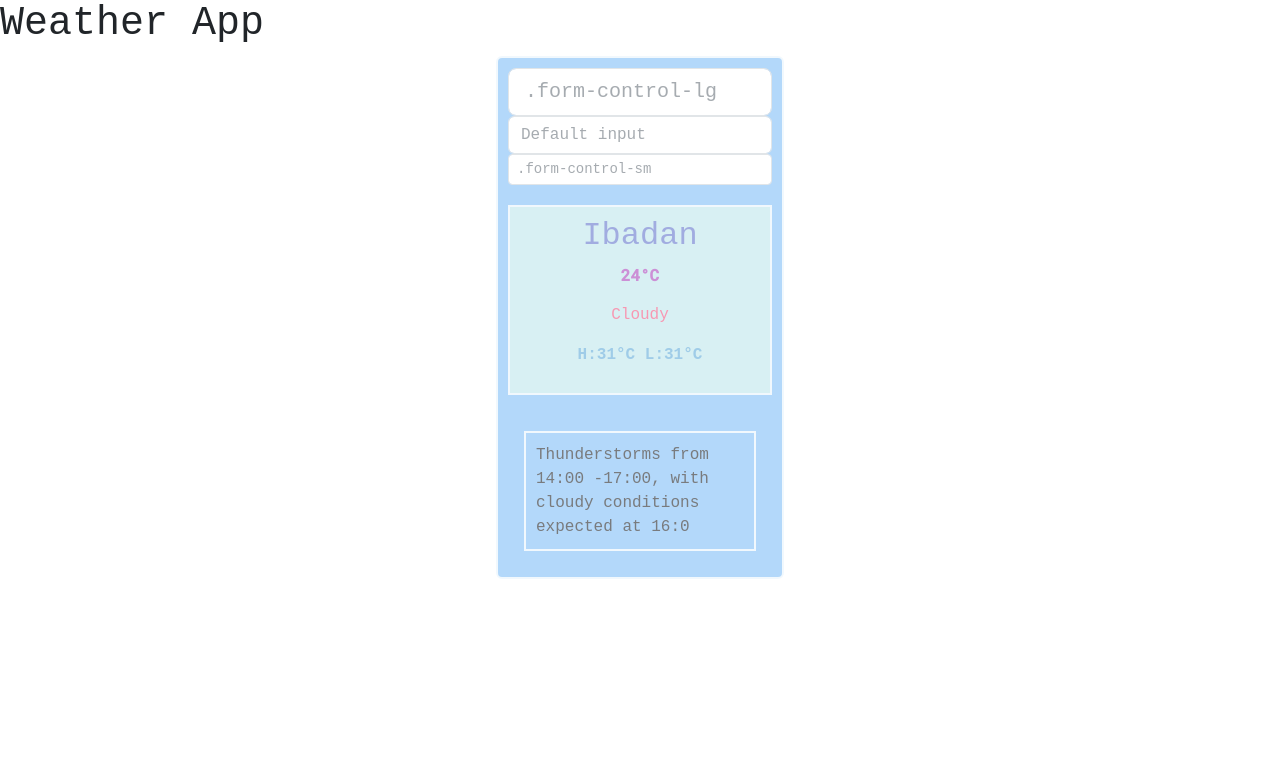
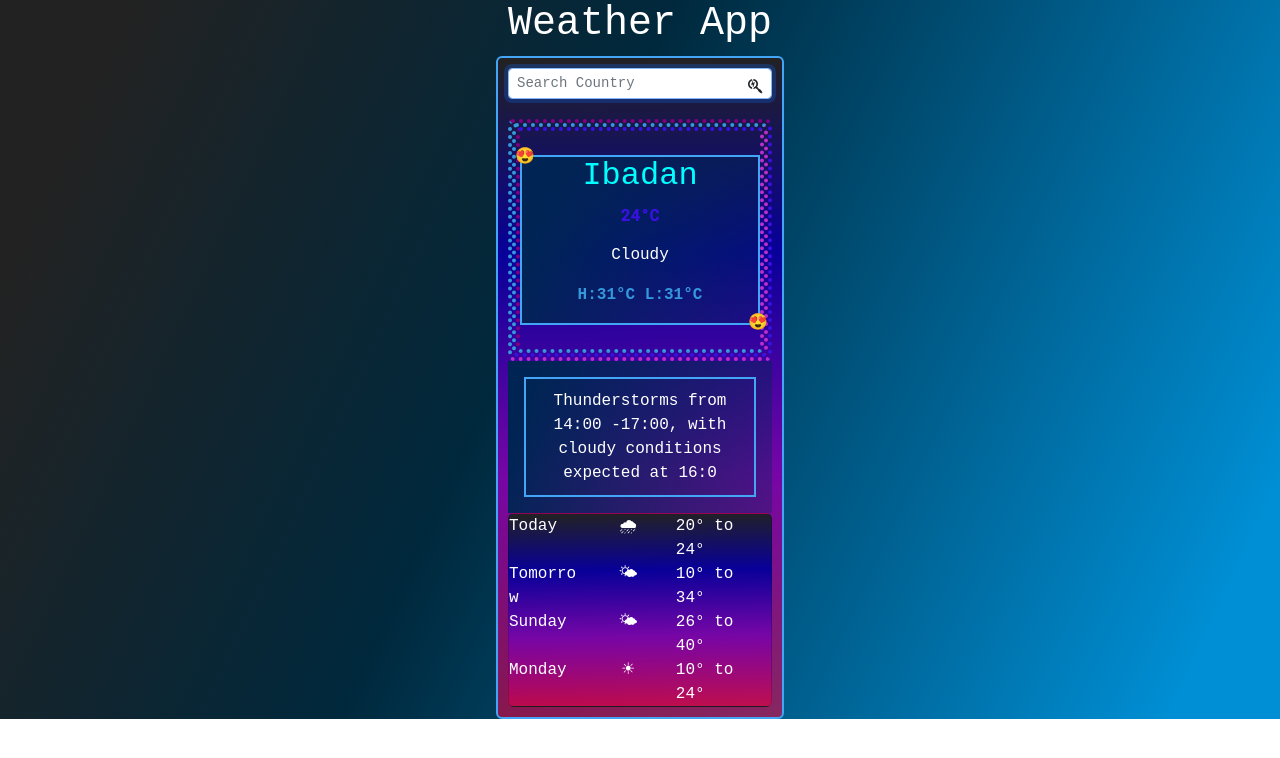
Before and after one commit to tinabals/Code-everyday, a plain HTML site: page SheCodes Foundation/She Codes Plus/Week 2 challenge/index.html in a window 1280 px wide. Drawn offline with nearby package versions, Linux system fonts and the light colour scheme; a web font is replaced by a local one.

Commit message:
Week 2  project

```diff
--- a/SheCodes Foundation/She Codes Plus/Week 2 challenge/index.html
+++ b/SheCodes Foundation/She Codes Plus/Week 2 challenge/index.html
@@ -15,44 +15,68 @@
       rel="stylesheet"
     />
     <link rel="stylesheet" href="style.css" />
+    <script
+      src="https://kit.fontawesome.com/11763fb2f0.js"
+      crossorigin="anonymous"
+    ></script>
     <title>Project Wire Frame</title>
   </head>
   <body>
     <h1>Weather App</h1>
 
-    <div class="card container" style="width: 18rem">
+    <div class="card container container-overall" style="width: 18rem">
       <input
-        class="form-control form-control-lg"
+        class="form-control form-control-sm search-input"
         type="text"
-        placeholder=".form-control-lg"
-        aria-label=".form-control-lg example"
-      />
-      <input
-        class="form-control"
-        type="text"
-        placeholder="Default input"
-        aria-label="default input example"
-      />
-      <input
-        class="form-control form-control-sm"
-        type="text"
-        placeholder=".form-control-sm"
+        placeholder="Search Country"
+        autofocus
         aria-label=".form-control-sm example"
       />
-      <div class="container weather-screen">
-        <h2 class="heading-two">Ibadan</h2>
-        <p class="Temp">24°C</p>
-        <p class="weather-state">Cloudy</p>
-        <p class="overall-temp">H:31°C L:31°C</p>
+      <i class="fa-brands fa-searchengin search-icon"></i>
+      <div class="line-one">
+        <div class="line-two">
+          <div class="line-three">
+            <span class="emoji-one">😍</span>
+            <div class="container weather-screen">
+              <h2 class="heading-two">Ibadan</h2>
+              <p class="Temp">24°C</p>
+              <p class="weather-state">Cloudy</p>
+              <p class="overall-temp">H:31°C L:31°C</p>
+            </div>
+            <span class="emoji-two">😍</span>
+          </div>
+        </div>
       </div>
-      <div class="card-body">
+      <div class="card-body second-card">
         <div class="container">
-          <p class="card-text">
+          <p class="card-text first-paragraph">
             Thunderstorms from 14:00 -17:00, with cloudy conditions expected at
             16:0
           </p>
         </div>
       </div>
+      <div class="card third-card">
+        <div class="row">
+          <div class="col-sm-4">Today</div>
+          <div style="text-align: center" class="col-sm-3">🌧</div>
+          <div class="col-sm-5">20° to 24°</div>
+        </div>
+        <div class="row">
+          <div class="col-sm-4">Tomorrow</div>
+          <div style="text-align: center" class="col-sm-3">🌤</div>
+          <div class="col-sm-5">10° to 34°</div>
+        </div>
+        <div class="row">
+          <div class="col-sm-4">Sunday</div>
+          <div style="text-align: center" class="col-sm-3">🌤</div>
+          <div class="col-sm-5">26° to 40°</div>
+        </div>
+        <div class="row">
+          <div class="col-sm-4">Monday</div>
+          <div style="text-align: center" class="col-sm-3">☀</div>
+          <div class="col-sm-5">10° to 24°</div>
+        </div>
+      </div>
     </div>
   </body>
 </html>
--- a/SheCodes Foundation/She Codes Plus/Week 2 challenge/style.css
+++ b/SheCodes Foundation/She Codes Plus/Week 2 challenge/style.css
@@ -1,50 +1,114 @@
 
 body{
     font-family: 'PT Mono', monospace;
+    background: linear-gradient(114.9deg, rgb(34, 34, 34) 8.3%, rgb(0, 40, 60) 41.6%, rgb(0, 143, 213) 93.4%);
+    background-repeat: no-repeat;
+    color:white;
+
 
 }
-/* h2{
-    font-family: 'Qwitcher Grypen', cursive;
-} */
+h1{
+    text-align: center;
+}
+.line-one,.line-two, .line-three{
+    border-radius:5px;
+    padding:5px;
+    border-width: 4px;
+    border-style: dotted;
+    margin:0;
+    padding:0;
+}
+.line-one{
+    margin-top: 20px;
+    border-top-color: purple;
+    border-right-color: #3711e0;
+    border-bottom-color: #ba2ecc;
+    border-left-color: #3498db;
+}
+.line-two{
+    border-left-color: #3498db;
+    border-bottom-color: #3711e0;
+    border-top-color: #3498db;
+    border-right-color: #ba2ecc;
+
+}
+.line-three{
+    border-left-color: purple;
+    border-top-color: #3711e0;
+    border-right-color: #ba2ecc;
+    border-bottom-color: #3498db;
+}
+
+.emoji-one, .emoji-two{
+    position: relative;
+
+}
+.emoji-one{
+    top:14px;
+    left:-5px;
+}
+.emoji-two{
+    top:-14px;
+    left:228px;
+
+}
 .card{
-    padding: 2em;
-    background-color:#82BFF7;
-    opacity: 0.6;
+    background: linear-gradient(179.2deg, rgb(34, 34, 34) 0%, rgb(8, 0, 153) 29.7%, rgb(118, 6, 166) 63.4%, rgba(233, 0, 64, 0.58) 100.1%);
+
+}
+.search-icon{
+    padding:10px;
+}
+.search-icon{
+    color:#212529;
+    position: absolute;
+    top:10px;
+    margin-left:230px;
+}
+.container-overall{
+    width: 50%;
 }
 .container{
-    border: 2px solid #E8F4FD;
-
-    width:100%;
-    height: 80%;
+    border: 2px solid #42A5F5;
     padding:10px;
 }
 
 .weather-screen{
-    background-color: #BFE7EC;
+    background: linear-gradient(109.6deg, rgb(0, 37, 84) 11.2%, rgba(0, 37, 84, 0.32) 100.2%);
+    color:black;
     min-width : 30%;
-    margin: 20px auto;;
+    padding: 0;
+
 
 }
 .heading-two{
     text-align: center;
-    color:#6376CD;
+   color:aqua;
     font-weight: 500;
+
 }
 .Temp{
     font-family: 'Roboto Mono', monospace;
     text-align: center;
-    color:#AB47BC;
+  color:#3711e0;
     font-weight: 600;
 }
 .weather-state{
     text-align: center;
-    color:#F35580;
+  color:#fff;
     font-weight: 900vw;
 
 }
 
 .overall-temp{
     text-align: center;
-    color:#61ABD9;
+ color:#3498db;
     font-weight: 900;
 }
+.second-card{
+    background: linear-gradient(109.6deg, rgb(0, 37, 84) 11.2%, rgba(0, 37, 84, 0.32) 100.2%);
+}
+.first-paragraph{
+    text-align: center;
+    color:#fff;
+}
```
